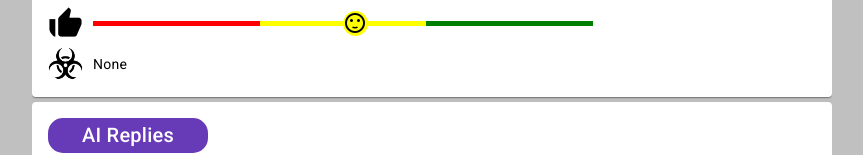
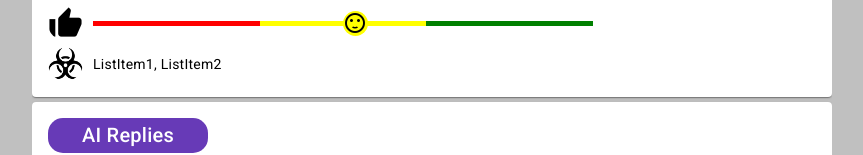
Before and after one commit to a3rium/angular-info-panel, an Angular app: page / in a window 1280 px wide. Shown: the part 290-445 px from the top of the page, without its empty margins (208-1071 px from the left). Built offline with nearby package versions, Linux system fonts and the light colour scheme.

Commit message:
fix formatting in hazard list

```diff
--- a/src/app/agent-summary/agent-summary.component.html
+++ b/src/app/agent-summary/agent-summary.component.html
@@ -17,7 +17,7 @@
         </div>
         <div>
             <div mat-card-avatar class="hazard-avatar-image avatar"></div>
-            <p>{{agentSummary.agentHazards}}</p>
+            <p><span *ngFor="let item of agentSummary.agentHazards; last as isLast">{{item}}<span *ngIf="!isLast">, </span></span></p>
         </div>
     </mat-card-content>
 </mat-card>
--- a/src/app/data/insight.json
+++ b/src/app/data/insight.json
@@ -4,7 +4,7 @@
     "agentMessage": "Customer greets the agent and wants to book a junior suite.",
     "agentType": "Booking",
     "agentRating": "50%",
-    "agentHazards": ["None"]
+    "agentHazards": ["ListItem1", "ListItem2"]
   },
   "aiReplies": [
     "Hello There, How can I help you today?",
```
